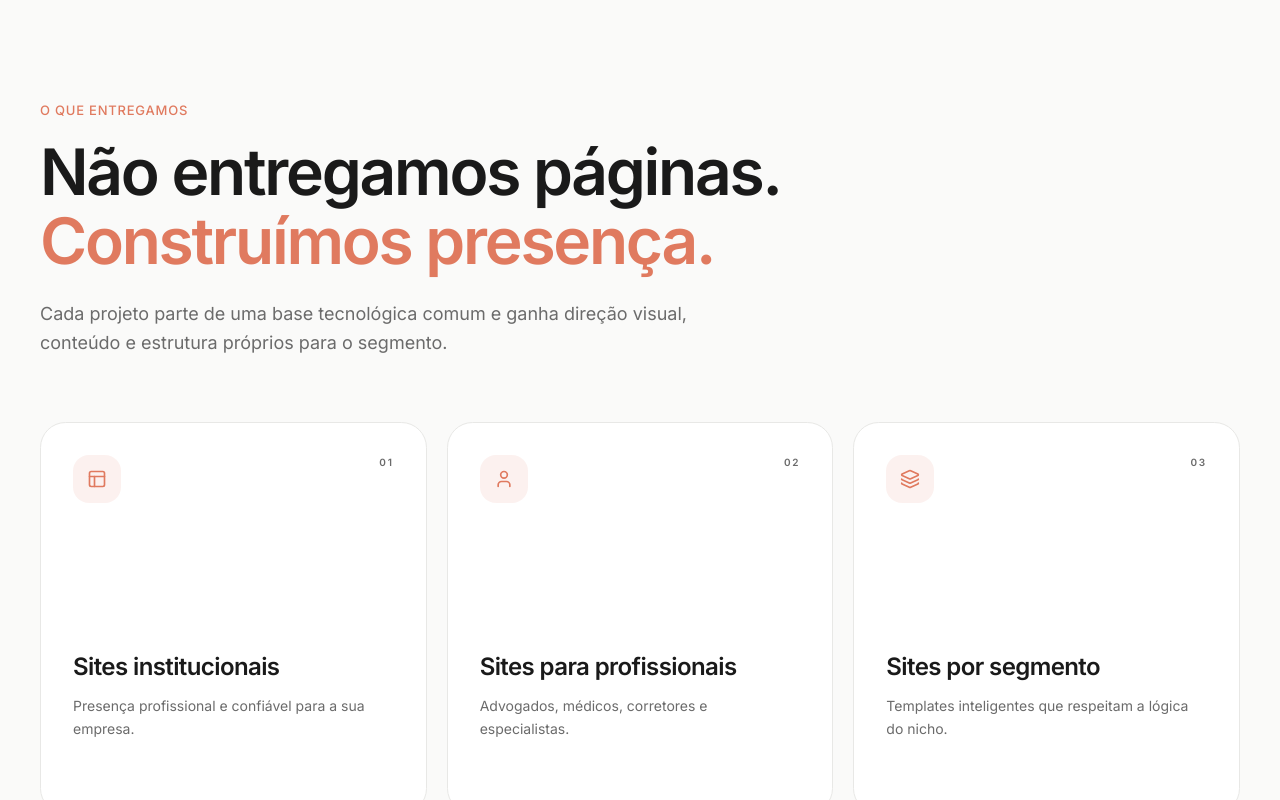
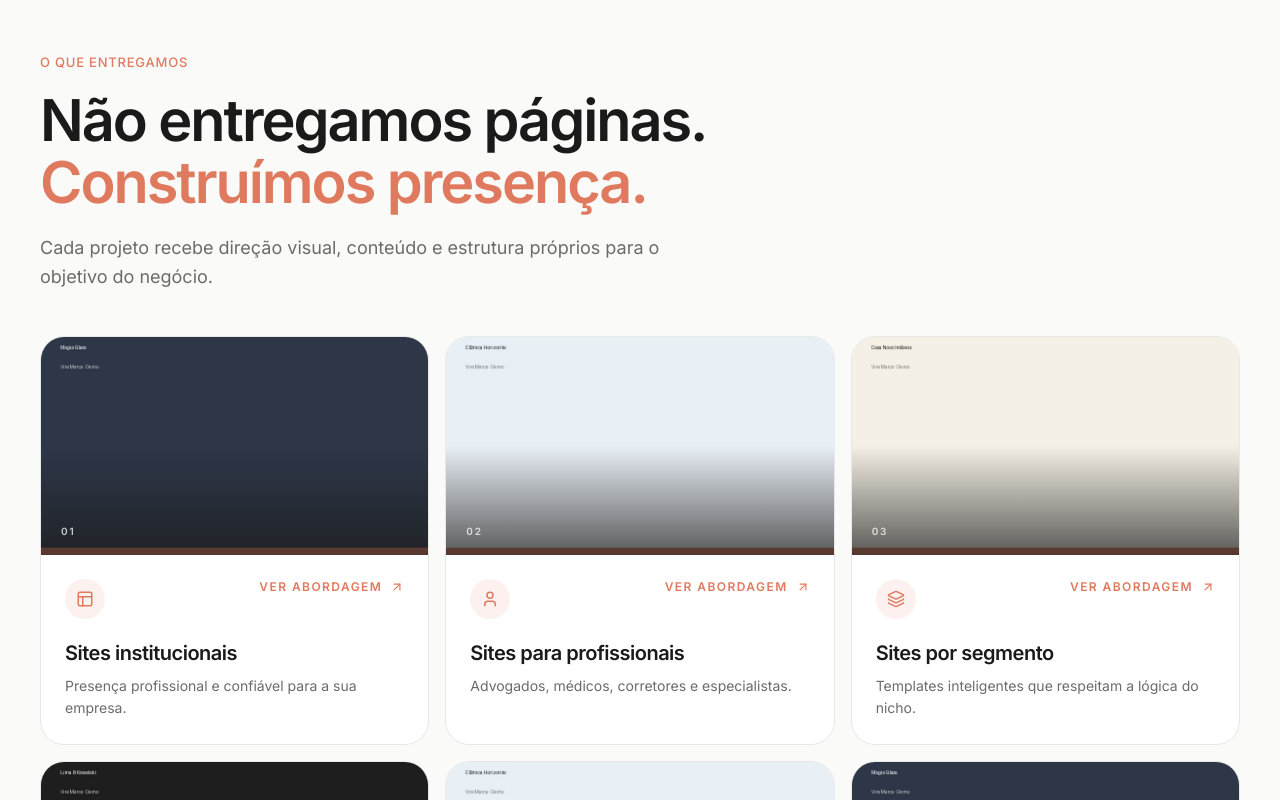
Before and after one commit to srmartinellid-droid/Viremarca-viremarca, a Next.js app: page / in a window 1280 px wide. Shown: the part 3020-3820 px from the top of the page. Built offline with nearby package versions, Linux system fonts and the light colour scheme; no server answers; the database is empty.

Commit message:
feat: make delivery cards interactive and editable

```diff
--- a/src/components/Delivers.tsx
+++ b/src/components/Delivers.tsx
@@ -1,89 +1,58 @@
 "use client"
 
+import { useState } from "react"
 import Image from "next/image"
-import { DEMO_CONTENT } from "@/lib/demo-data"
+import { motion, AnimatePresence } from "framer-motion"
+import { Layout, User, Layers, Target, Image as ImageIcon, Settings, ArrowUpRight, X } from "lucide-react"
 import { Reveal, RevealStagger, revealItem } from "@/components/motion/Reveal"
-import { motion } from "framer-motion"
-import { Layout, User, Layers, Target, Image as ImageIcon, Settings, ArrowUpRight } from "lucide-react"
 import { cn } from "@/lib/utils"
 import { useReducedMotion } from "@/hooks/useReducedMotion"
+import type { DeliverItem } from "@/lib/site-content"
 
 const icons = [Layout, User, Layers, Target, ImageIcon, Settings]
-const visuals = [
-  "/portfolio/magia-glass.jpg",
-  "/portfolio/odonto.jpg",
-  "/portfolio/imoveis.jpg",
-  "/portfolio/advocacia.jpg",
-  "/portfolio/magia-glass.jpg",
-  "/portfolio/odonto.jpg",
-]
 
-export function Delivers() {
+export function Delivers({ items }: { items: DeliverItem[] }) {
+  const [open, setOpen] = useState<number | null>(null)
   const reduced = useReducedMotion()
-  const items = DEMO_CONTENT.delivers
 
   return (
-    <section className="py-28 md:py-36 bg-vm-bg relative overflow-hidden">
+    <section className="py-20 md:py-24 bg-vm-bg relative overflow-hidden">
       <div className="absolute top-0 inset-x-0 h-px bg-gradient-to-r from-transparent via-vm-border to-transparent" />
-
       <div className="mx-auto max-w-7xl px-5 sm:px-7 lg:px-10">
-        <Reveal className="max-w-3xl mb-16">
+        <Reveal className="max-w-3xl mb-11">
           <p className="vm-eyebrow mb-4">O que entregamos</p>
-          <h2 className="vm-display text-4xl md:text-5xl lg:text-[4rem] leading-[1.02] text-vm-ink tracking-[-0.035em]">
-            Não entregamos páginas.
-            <br />
-            <span className="text-vm-coral">Construímos presença.</span>
+          <h2 className="vm-display text-4xl md:text-5xl lg:text-[3.6rem] leading-[1.02] text-vm-ink tracking-[-0.035em]">
+            Não entregamos páginas.<br /><span className="text-vm-coral">Construímos presença.</span>
           </h2>
-          <p className="mt-6 text-lg text-vm-muted leading-relaxed max-w-2xl">
-            Cada projeto parte de uma base tecnológica comum e ganha direção visual, conteúdo e estrutura próprios para o segmento.
-          </p>
+          <p className="mt-5 text-lg text-vm-muted leading-relaxed max-w-2xl">Cada projeto recebe direção visual, conteúdo e estrutura próprios para o objetivo do negócio.</p>
         </Reveal>
 
-        <RevealStagger className="grid gap-5 md:grid-cols-2 lg:grid-cols-3">
+        <RevealStagger className="grid gap-4 md:grid-cols-2 lg:grid-cols-3">
           {items.map((item, i) => {
             const Icon = icons[i % icons.length]
+            const isOpen = open === i
             return (
-              <motion.article
-                key={item.title}
-                variants={reduced ? undefined : revealItem}
-                className={cn(
-                  "group relative min-h-[390px] overflow-hidden rounded-[1.6rem] border border-vm-border bg-white",
-                  "transition-all duration-500 hover:-translate-y-1 hover:border-vm-coral/40 hover:shadow-[0_30px_70px_-35px_rgba(224,122,95,0.3)]"
-                )}
-              >
-                <div className="absolute inset-0">
-                  <Image
-                    src={visuals[i % visuals.length]}
-                    alt=""
-                    fill
-                    sizes="(max-width: 768px) 100vw, (max-width: 1024px) 50vw, 33vw"
-                    className="object-cover opacity-0 scale-105 transition-all duration-700 group-hover:opacity-100 group-hover:scale-100"
-                  />
-                  <div className="absolute inset-0 bg-gradient-to-t from-vm-ink/90 via-vm-ink/30 to-transparent opacity-0 transition-opacity duration-500 group-hover:opacity-100" />
+              <motion.article key={`${item.title}-${i}`} variants={reduced ? undefined : revealItem} className={cn("group relative overflow-hidden rounded-[1.5rem] border bg-white transition-all duration-400", isOpen ? "border-vm-coral/50 shadow-[0_25px_60px_-30px_rgba(224,122,95,0.35)]" : "border-vm-border hover:border-vm-coral/35")}>
+                <div className="relative aspect-[16/9] overflow-hidden bg-vm-sand">
+                  <Image src={item.image || "/portfolio/magia-glass.jpg"} alt={item.title} fill sizes="(max-width: 768px) 100vw, (max-width: 1024px) 50vw, 33vw" className="object-cover transition-transform duration-700 group-hover:scale-[1.04]" />
+                  <div className="absolute inset-0 bg-gradient-to-t from-vm-ink/70 via-transparent to-transparent" />
+                  <span className="absolute left-5 bottom-4 text-[10px] font-semibold tracking-[0.18em] uppercase text-white/75">0{i + 1}</span>
                 </div>
-
-                <div className="relative z-10 flex h-full min-h-[390px] flex-col justify-between p-7 md:p-8">
-                  <div className="flex items-start justify-between">
-                    <div className="flex h-12 w-12 items-center justify-center rounded-2xl bg-vm-coral/10 text-vm-coral transition-all duration-500 group-hover:bg-white/15 group-hover:text-white group-hover:backdrop-blur-md">
-                      <Icon size={20} />
-                    </div>
-                    <span className="text-[10px] font-semibold tracking-[0.18em] uppercase text-vm-muted transition-colors group-hover:text-white/65">
-                      0{i + 1}
-                    </span>
+                <div className="p-6">
+                  <div className="flex items-start justify-between gap-4">
+                    <div className="flex h-10 w-10 shrink-0 items-center justify-center rounded-xl bg-vm-coral/10 text-vm-coral"><Icon size={18} /></div>
+                    <button type="button" onClick={() => setOpen(isOpen ? null : i)} className="inline-flex items-center gap-2 text-xs font-semibold uppercase tracking-[0.12em] text-vm-coral hover:text-vm-coral-deep" aria-expanded={isOpen}>
+                      {isOpen ? "Fechar" : "Ver abordagem"}
+                      {isOpen ? <X size={14} /> : <ArrowUpRight size={14} />}
+                    </button>
                   </div>
-
-                  <div>
-                    <h3 className="text-2xl font-semibold tracking-tight text-vm-ink transition-colors group-hover:text-white">
-                      {item.title}
-                    </h3>
-                    <p className="mt-3 max-w-sm text-sm leading-relaxed text-vm-muted transition-colors group-hover:text-white/75">
-                      {item.desc}
-                    </p>
-                    <div className="mt-6 flex items-center gap-2 text-xs font-semibold uppercase tracking-[0.14em] text-vm-coral opacity-0 translate-y-2 transition-all duration-400 group-hover:opacity-100 group-hover:translate-y-0 group-hover:text-white">
-                      Ver abordagem
-                      <ArrowUpRight size={14} />
-                    </div>
-                  </div>
+                  <h3 className="mt-5 text-xl font-semibold tracking-tight text-vm-ink">{item.title}</h3>
+                  <p className="mt-2 text-sm leading-relaxed text-vm-muted">{item.desc}</p>
+                  <AnimatePresence initial={false}>
+                    {isOpen && <motion.div initial={reduced ? false : { height: 0, opacity: 0 }} animate={{ height: "auto", opacity: 1 }} exit={reduced ? undefined : { height: 0, opacity: 0 }} transition={{ duration: 0.3 }} className="overflow-hidden">
+                      <div className="mt-5 rounded-2xl bg-vm-bg p-4 text-sm leading-relaxed text-vm-muted border border-vm-border">{item.details || "Conteúdo desta abordagem ainda não foi configurado."}</div>
+                    </motion.div>}
+                  </AnimatePresence>
                 </div>
               </motion.article>
             )
```
